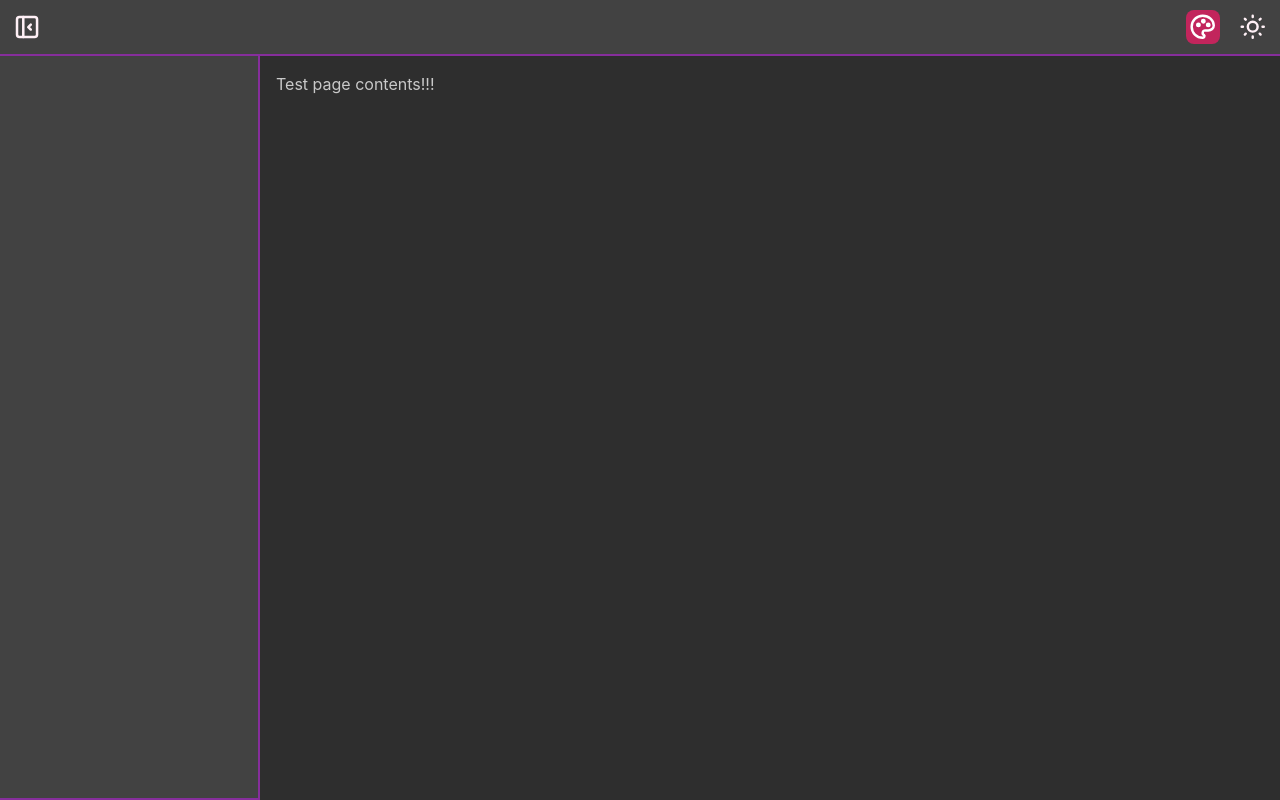
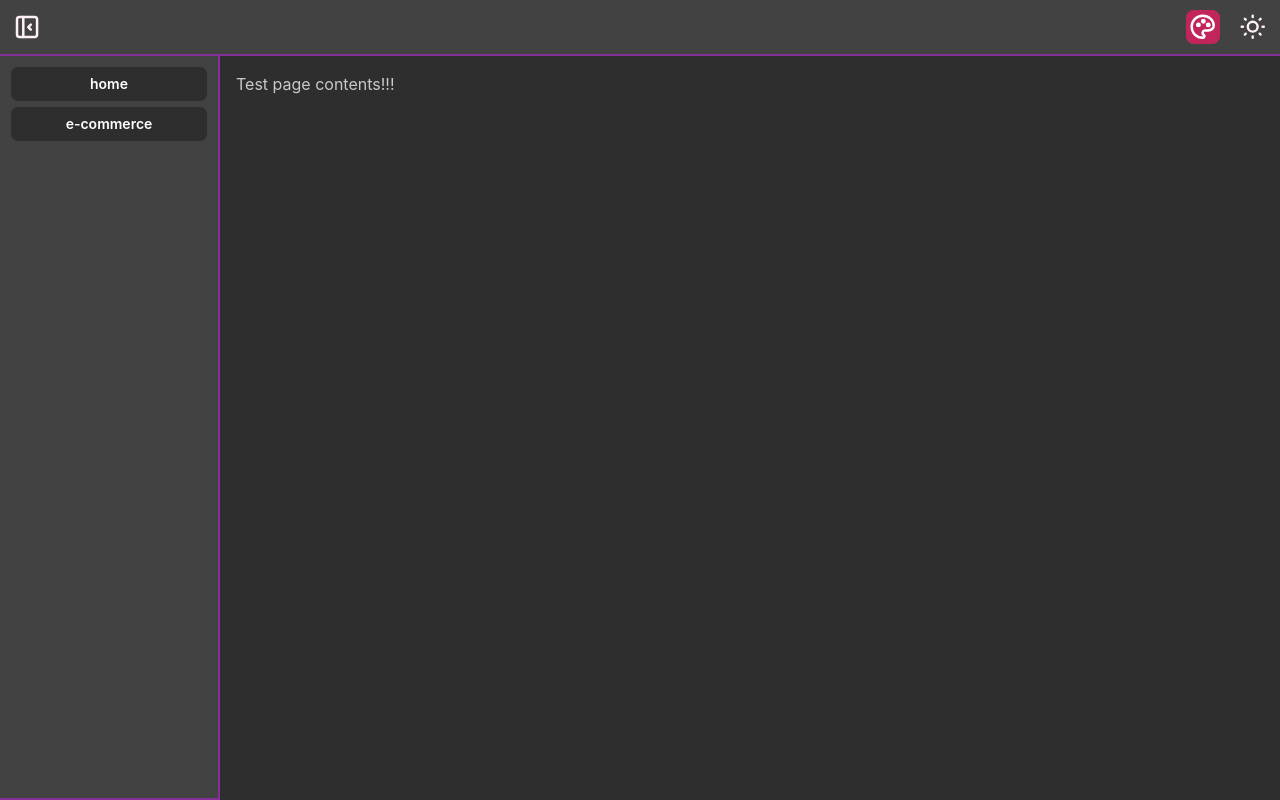
Before and after one commit to SerRat44/cover-site, a Next.js app: page / in a window 1280 px wide. Both pictures are taken after a click on the button 27 px from the left and 27 px from the top of the page. Built offline with nearby package versions, Linux system fonts and the light colour scheme; no server answers.

Commit message:
nav buttons

```diff
--- a/src/app/globals.css
+++ b/src/app/globals.css
@@ -53,13 +53,15 @@ main {
   overflow: hidden;
 
   transition:
-    width 300ms cubic-bezier(0.4, 0, 0.2, 1),
-    transform 300ms cubic-bezier(0.4, 0, 0.2, 1),
+    width 300ms ease,
+    transform 300ms ease,
     opacity 200ms ease;
 }
 
 .sidebar[data-collapsed="false"] {
-  width: 260px;
+  min-width: 220px;
+  max-width: 280px;
+  width: 15%;
   transform: translateX(0);
   opacity: 1;
 }
@@ -71,6 +73,6 @@ main {
 }
 
 .sidebar-inner {
-  width: 260px;
+  width: 100%;
   height: 100%;
 }
--- a/src/components/nav/Sidebar.tsx
+++ b/src/components/nav/Sidebar.tsx
@@ -1,9 +1,25 @@
 // components/nav/Sidebar.tsx
 "use client";
 
-import { Box, Paper, ScrollArea } from "@mantine/core";
+import { Box, Paper, ScrollArea, Button, Stack } from "@mantine/core";
 import { useUserSettings } from "../userSettings/UserSettingsProvider";
 import { useStickyBounds } from "@/hooks/useStickyBounds";
+import Link from "next/link";
+import { pageConfig, PageConfigProps } from "@/configs/pageConfig";
+
+function NavButton({ page }: { page: PageConfigProps }) {
+  return (
+    <Button
+      fullWidth
+      variant="default"
+      component={Link}
+      href={page.route}
+      aria-label={`Navigate to ${page.name}`}
+    >
+      {page.name}
+    </Button>
+  );
+}
 
 export function Sidebar() {
   const { settings } = useUserSettings();
@@ -22,13 +38,12 @@ export function Sidebar() {
     >
       <Box className="sidebar-inner">
         <Paper h="100%" radius={0} className="sidebar-paper">
-          <ScrollArea
-            h="100%"
-            scrollbars="y"
-            offsetScrollbars
-            scrollbarSize={6}
-          >
-            <Box p="sm">{/* Sidebar Navigation */}</Box>
+          <ScrollArea h="100%" scrollbars="y" scrollbarSize={6}>
+            <Stack p="xs" gap={4}>
+              {pageConfig.map((page) => (
+                <NavButton key={page.route} page={page} />
+              ))}
+            </Stack>
           </ScrollArea>
         </Paper>
       </Box>
--- a/src/components/userSettings/ColorSelectButton.tsx
+++ b/src/components/userSettings/ColorSelectButton.tsx
@@ -8,7 +8,11 @@ export function ColorSelectButton() {
   return (
     <Popover>
       <Popover.Target>
-        <ActionIcon variant="filled" size="lg">
+        <ActionIcon
+          variant="filled"
+          size="lg"
+          aria-label="Toggle theme customization"
+        >
           <TbPalette size="92%" />
         </ActionIcon>
       </Popover.Target>
--- a/src/configs/pageConfig.ts
+++ b/src/configs/pageConfig.ts
@@ -1,11 +1,6 @@
-interface PageConfigProps {
-  name: string;
-  route: string;
-}
+export const pageConfig = [
+  { name: "home", route: "/" },
+  { name: "e-commerce", route: "e-commerce" },
+] as const;
 
-export const pageConfig = (): readonly PageConfigProps[] => {
-  return [
-    { name: "home", route: "/" },
-    { name: "e-commerce", route: "e-commerce" },
-  ];
-};
+export type PageConfigProps = (typeof pageConfig)[number];
```
